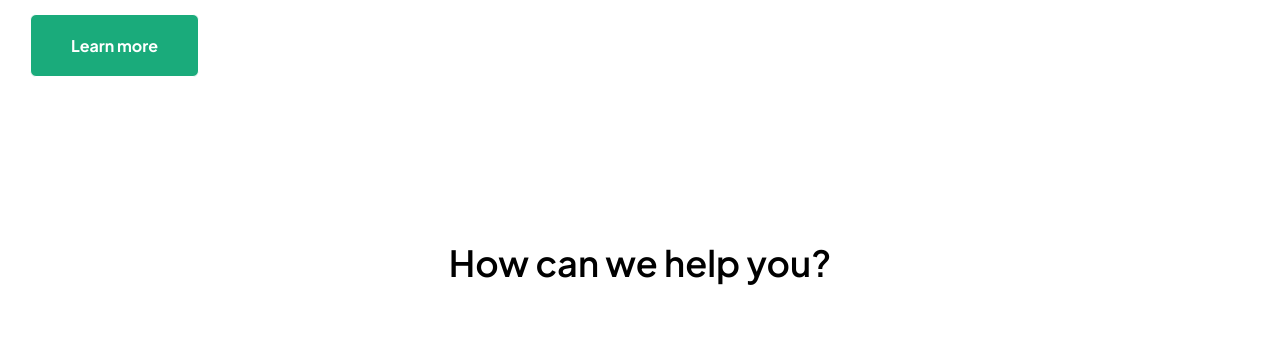
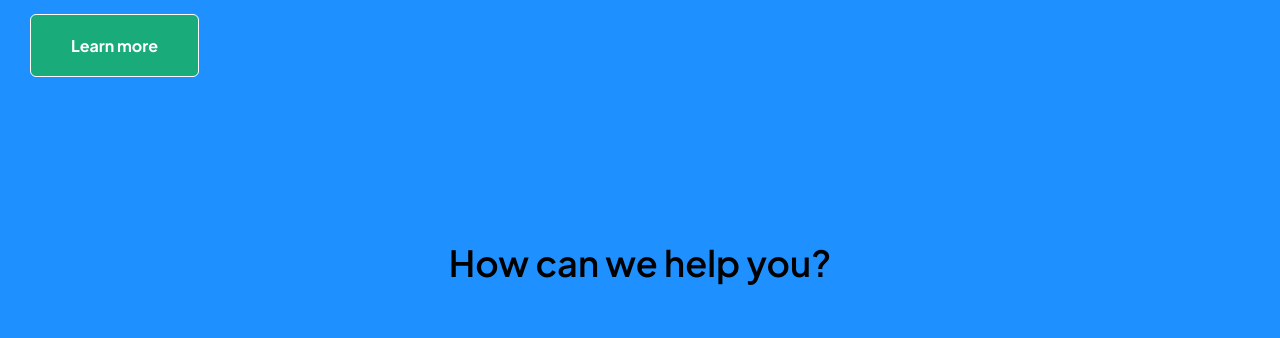
Before and after one commit to Samandar-Umidov/pixer, a plain HTML site: page index.html in a window 1280 px wide. Shown: the part 530-868 px from the top of the page. Drawn offline with Linux system fonts and the light colour scheme.

Commit message:
add color to the body in css

```diff
--- a/main.css
+++ b/main.css
@@ -39,6 +39,7 @@ body {
   margin: 0;
   font-family: "Plus Jakarta Sans", "Arial", sans-serif;
   font-weight: 700;
+  background-color: dodgerblue;
 }
 .container {
   width: 1260px;
```
